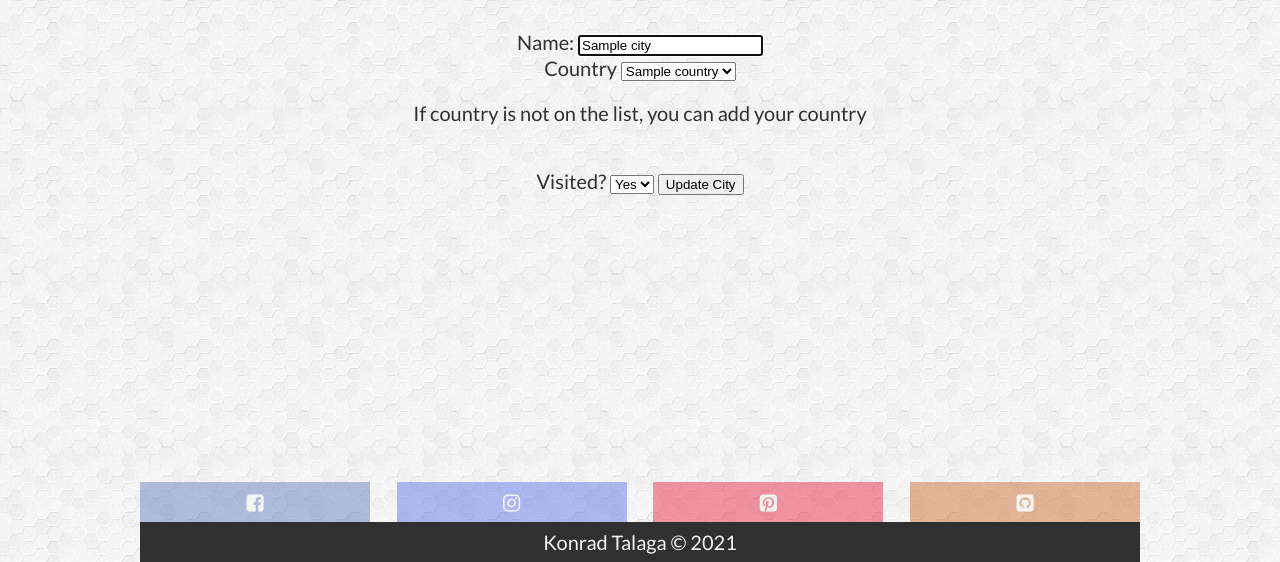
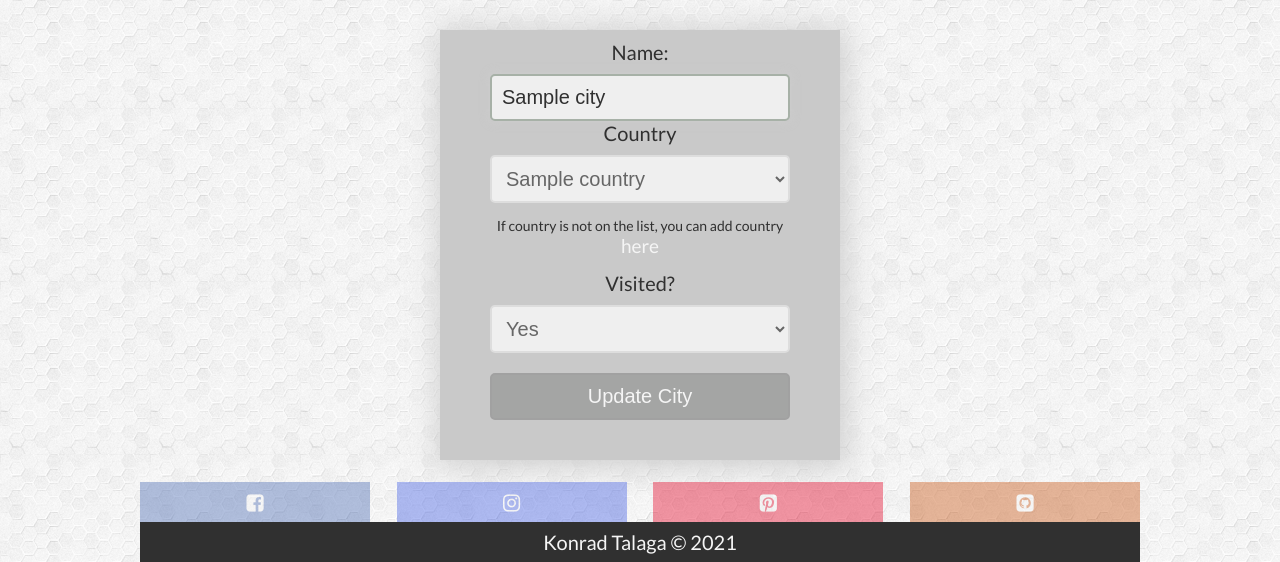
Before and after one commit to ktalaga/Travel_Bucket_List_App, a Flask app: page /cities/1/edit in a window 1280 px wide. Shown: the part 238-800 px from the top of the page. Run offline with Flask 2, Linux system fonts and the light colour scheme; a database or web service that is not in the repository returns one stand-in record (values such as "Sample title"); some libraries are stand-ins or nearby versions.

Commit message:
styled edit forms, and all buttons

```diff
--- a/travel_app/static/style/style.css
+++ b/travel_app/static/style/style.css
@@ -247,3 +247,72 @@ a {
     flex: 100%;
     padding-top: 50px;
 }
+
+.show_links {
+    color: #303030;
+}
+.show_links:hover {
+    font-size: 22px;
+}
+
+.edit_form_container{
+    display: flex;
+    justify-content: center;
+
+}
+.edit_form {
+    width: 300px;
+    height: 370px;
+    background-color:#c9c9c9;
+    padding: 50px;
+    padding-top: 10px;
+    -webkit-box-shadow: 3px 3px 30px 5px rgba(204,204,204,0.9);
+    -moz-box-shadow: 3px 3px 30px 5px rgba(204,204,204,0.9);
+    box-shadow: 3px 3px 30px 5px rgba(204,204,204,0.9);;
+
+}
+input[type=text],input[type=submit], select, button {
+    width: 300px;
+    background-color: #efefef;
+    color: #666;
+    border: 2px solid #ddd;
+    border-radius: 5px;
+    font-size: 20px;
+    padding: 10px;
+    box-sizing: border-box;
+    outline: none;
+    margin-top: 10px;
+}
+.small_text {
+    font-size: 14px;
+}
+.small_link {
+    font-size: 19px;
+}
+
+input[type=text]:focus, select:focus, button:focus{
+    -webkit-box-shadow: 0px 0px 10px 2px rgba(204,204,204,0.9);
+    -moz-box-shadow: 0px 0px 10px 2px rgba(204,204,204,0.9);
+    box-shadow: 0px 0px 10px 2 px rgba(204,204,204,0.9);;
+    border: 2px solid #a7b1a7;
+    background-color: #e9f3eg;
+    color: #303030;
+}
+
+button {
+    background-color: #a4a5a4;
+    margin-top: 20px;
+    border: 2px solid rgb(161, 161, 161);
+    color: whitesmoke;
+
+}
+button:hover{
+    background-color: rgb(131, 131, 131);
+    outline: none;
+}
+input[type=submit]:hover{
+    background-color: rgb(131, 131, 131);
+    outline: none;
+    color: whitesmoke;
+
+}
--- a/travel_app/templates/base.html
+++ b/travel_app/templates/base.html
@@ -17,8 +17,6 @@
     <header>
         <div class="logo">
             <h1 class="h1">Travel Bucket List </h1>
-            <!-- <span><i class="fas fa-bus fa-sm"></i></span> -->
-
         </div>
     </header>
         <nav class="menu">
--- a/travel_app/templates/cities/edit.html
+++ b/travel_app/templates/cities/edit.html
@@ -1,6 +1,8 @@
 {% extends "base.html" %}
 {% block content %}
+<div class="edit_form_container">
 
+<div  class="edit_form">
 <form action="/cities/{{city.id}}" method="post">
     <label for="city">Name:</label>
     <input type="text" id="city" name="city" value="{{city.name}}" required autofocus>
@@ -9,9 +11,11 @@
         <label for="country">Country</label>
         <select id="country" name="country_id">
             {% for country in countries%}
+
                 <option value={{country.id}}>{{country.name}}</option>
             {% endfor %}
-        </select> <p>If country is not on the list, you can add your country <a href="/addcountry">here.</a></li></p>
+        </select>
+        <p class="small_text">If country is not on the list, you can add country<a class="small_link" href="/addcountry">here</a></p>
     </div>
 
     <label for="visited">Visited?</label>
@@ -27,5 +31,6 @@
 
 </form>
 
-
+</div>
+</div>
 {% endblock %}
--- a/travel_app/templates/cities/show.html
+++ b/travel_app/templates/cities/show.html
@@ -9,9 +9,9 @@
         <p>You haven't visited this city yet</p>
         {% endif %}
 
-    <p><a href="/cities/{{city.id}}/edit">Edit city</a></p>
+    <a class="show_links" href="/cities/{{city.id}}/edit">Edit city</a>
 
-    <p><a href="/cities">Back to Cities</a></p>
+    <a  class="show_links" href="/cities">Back to Cities</a>
 
 
 </div>
--- a/travel_app/templates/countries/show.html
+++ b/travel_app/templates/countries/show.html
@@ -8,9 +8,9 @@
         <p>You haven't visited this country yet</p>
         {% endif %}
 
-    <p><a href="/countries/{{country.id}}/edit">Edit Country</a></p>
+    <a class="show_links" href="/countries/{{country.id}}/edit">Edit Country</a>
 
-    <p><a href="/countries">Back to Countries</a></p>
+    <a class="show_links" href="/countries">Back to Countries</a>
 
 
 </div>
--- a/travel_app/templates/sights/show.html
+++ b/travel_app/templates/sights/show.html
@@ -9,9 +9,9 @@
         <p>You haven't visited this sight yet</p>
         {% endif %}
 
-    <p><a href="/sights/{{sight.id}}/edit">Edit sight</a></p>
+    <a class="show_links" href="/sights/{{sight.id}}/edit">Edit sight</a>
 
-    <p><a href="/sights">Back to Sights</a></p>
+    <a class="show_links" href="/sights">Back to Sights</a>
 
 
 </div>
```
Also changed, not shown: travel_app/templates/countries/edit.html (+6 -1 lines), travel_app/templates/sights/edit.html (+6 -2 lines).
